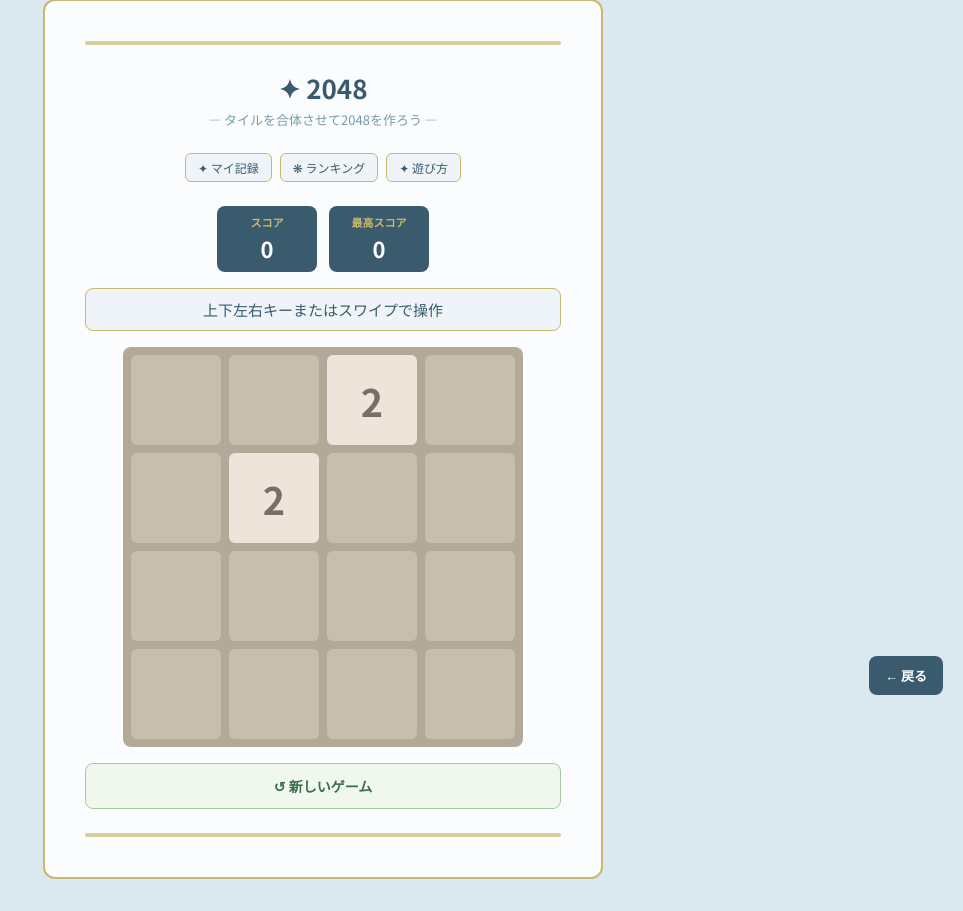
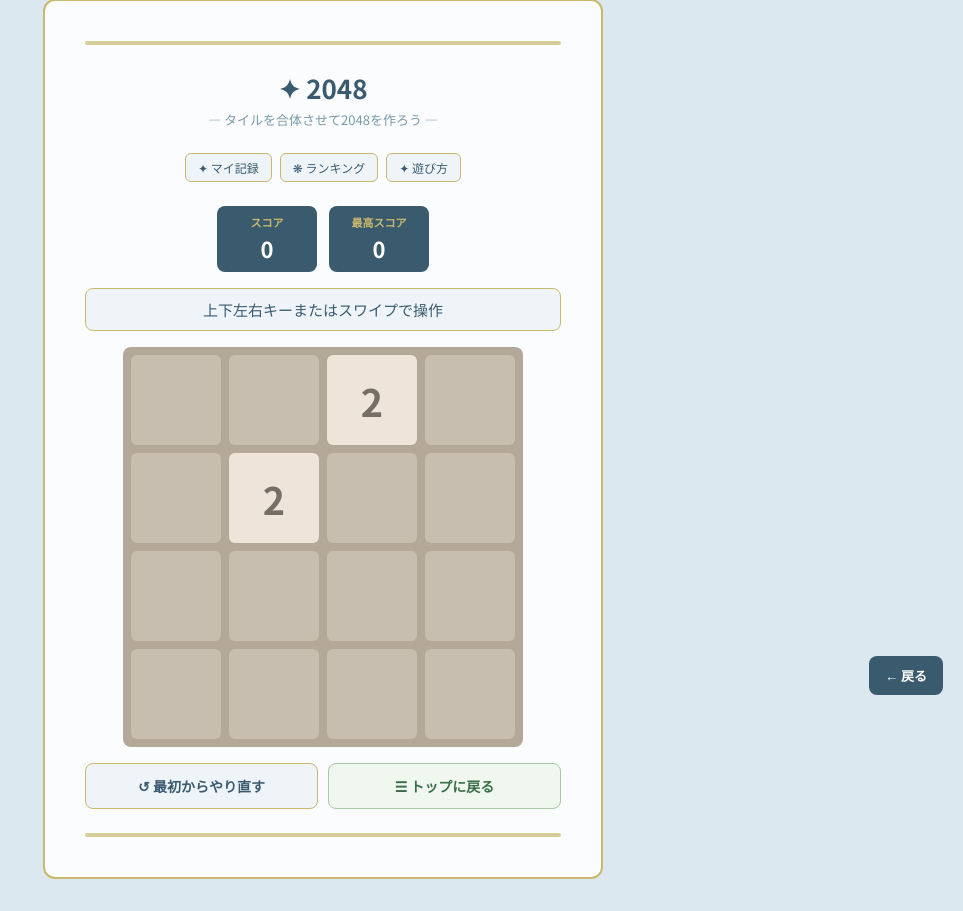
Before and after one commit to himari0301/game-center, a Flask app: page /2048 in a window 1280 px wide. Shown: the part 85-996 px from the top of the page, without its empty margins (317-1280 px from the left). Run offline with Flask 3, Linux system fonts and the light colour scheme.

Commit message:
fix game2024 game reset

```diff
--- a/templates/game2048.html
+++ b/templates/game2048.html
@@ -15,11 +15,11 @@
         {% else %}
             ✦ 2048
         {% endif %}
-        <a href="/" class="top-bar-home">♟ トップ</a>
+        <a href="/" class="top-bar-home" onclick="confirmLeave(event, '/')">♟ トップ</a>
     </span>
     <div class="top-bar-right">
         {% if current_user.is_authenticated %}
-            <a href="/logout" class="top-bar-link">← ログアウト</a>
+            <a href="/logout" class="top-bar-link" onclick="confirmLeave(event, '/logout')">← ログアウト</a>
         {% else %}
             <a href="/login" class="top-bar-link">✦ ログイン</a>
             <a href="/register" class="top-bar-link">✧ 新規登録</a>
@@ -33,9 +33,9 @@
     <p class="subtitle">— タイルを合体させて2048を作ろう —</p>
 
     <div class="nav-links">
-        <a href="/my_records?from=2048" class="nav-link">✦ マイ記録</a>
-        <a href="/ranking?game=2048&from=2048" class="nav-link">❋ ランキング</a>
-        <a href="/2048/howto" class="nav-link">✦ 遊び方</a>
+        <a href="/my_records?from=2048" class="nav-link" onclick="confirmLeave(event, '/my_records?from=2048')">✦ マイ記録</a>
+        <a href="/ranking?game=2048&from=2048" class="nav-link" onclick="confirmLeave(event, '/ranking?game=2048&from=2048')">❋ ランキング</a>
+        <a href="/2048/howto" class="nav-link" onclick="confirmLeave(event, '/2048/howto')">✦ 遊び方</a>
     </div>
 
     <div class="game2048-header">
@@ -55,13 +55,14 @@
     <div class="game2048-board" id="board"></div>
 
     <div class="btn-group" style="margin-top:1rem;">
-        <button class="btn btn-easy" onclick="newGame()">↺ 新しいゲーム</button>
+        <button class="btn btn-normal" onclick="restartGame()">↺ 最初からやり直す</button>
+        <button class="btn btn-easy" onclick="confirmLeaveTop(event)">☰ トップに戻る</button>
     </div>
 
     <div class="gold-bar" style="margin-top:1.5rem; margin-bottom:0;"></div>
 </div>
 
-<button onclick="window.location.href='/'" class="back-to-top">← 戻る</button>
+<button onclick="handleBack(event)" class="back-to-top">← 戻る</button>
 
 <script>
     const GRID = 4;
@@ -72,6 +73,7 @@
     let gameCleared = false;
     let gameOver = false;
     let isAnimating = false;
+    let gameInProgress = false;
     const isLoggedIn = {{ 'true' if current_user.is_authenticated else 'false' }};
 
     const COLORS = {
@@ -89,6 +91,61 @@
         2048: { bg: "#edc22e", color: "#f9f6f2" },
     };
 
+    // ===== ダイアログ =====
+    function showDialog(message, onOk, okLabel = "中断する") {
+        const existing = document.getElementById("custom-dialog");
+        if (existing) existing.remove();
+        const overlay = document.createElement("div");
+        overlay.className = "dialog-overlay";
+        overlay.id = "custom-dialog";
+        overlay.innerHTML = `
+            <div class="dialog-box">
+                <p class="dialog-title">⚠ ゲームを中断しますか？</p>
+                <p class="dialog-message">${message}</p>
+                <div class="dialog-buttons">
+                    <button class="dialog-btn-cancel" onclick="closeDialog()">キャンセル</button>
+                    <button class="dialog-btn-ok" id="dialog-ok-btn">${okLabel}</button>
+                </div>
+            </div>
+        `;
+        document.body.appendChild(overlay);
+        document.getElementById("dialog-ok-btn").onclick = () => { closeDialog(); onOk(); };
+    }
+
+    function closeDialog() {
+        const d = document.getElementById("custom-dialog");
+        if (d) d.remove();
+    }
+
+    function confirmLeave(event, url) {
+        if (!gameInProgress) {
+            window.location.href = url;
+            return;
+        }
+        event.preventDefault();
+        showDialog(
+            "ゲームを中断してページを移動しますか？",
+            () => { window.location.href = url; }
+        );
+    }
+
+    function confirmLeaveTop(event) {
+        confirmLeave(event, "/");
+    }
+
+    function handleBack(event) {
+        if (gameInProgress) {
+            event.preventDefault();
+            showDialog(
+                "ゲームを中断してトップに戻りますか？",
+                () => { window.location.href = "/"; }
+            );
+        } else {
+            window.location.href = "/";
+        }
+    }
+
+    // ===== ゲーム制御 =====
     function getTileSize() {
         const boardEl = document.getElementById("board");
         const w = boardEl.offsetWidth - GAP * 2;
@@ -100,6 +157,7 @@
         score = 0;
         gameCleared = false;
         gameOver = false;
+        gameInProgress = true;
         document.getElementById("score").textContent = "0";
         document.getElementById("clear-msg").style.display = "none";
         document.getElementById("status").style.display = "block";
@@ -108,6 +166,18 @@
         addRandom();
         render();
         updateBest();
+    }
+
+    function restartGame() {
+        if (gameInProgress) {
+            showDialog(
+                "最初からやり直しますか？<br>現在のスコアは失われます。",
+                () => { newGame(); },
+                "やり直す"
+            );
+        } else {
+            newGame();
+        }
     }
 
     function addRandom() {
@@ -158,7 +228,6 @@
 
                 const isMerged = mergedCells.some(([mr, mc]) => mr === r && mc === c);
                 const isNew = newCells.some(([nr, nc]) => nr === r && nc === c);
-
                 if (isMerged) tile.classList.add("tile-merged");
                 else if (isNew) tile.classList.add("tile-new");
 
@@ -166,7 +235,6 @@
             }
         }
 
-        // ボードの高さを設定
         const h = GAP * 2 + GRID * tileSize + GAP * (GRID - 1);
         boardEl.style.height = h + "px";
     }
@@ -228,7 +296,6 @@
         const newCells = [];
         setTimeout(() => {
             addRandom();
-            // 新しく追加されたセルを検出
             for (let r = 0; r < GRID; r++)
                 for (let c = 0; c < GRID; c++)
                     if (board[r][c] !== 0 &&
@@ -244,12 +311,14 @@
                     for (let c = 0; c < GRID; c++)
                         if (board[r][c] === 2048) {
                             gameCleared = true;
+                            gameInProgress = false;
                             showResult(true);
                             return;
                         }
             }
             if (checkGameOver()) {
                 gameOver = true;
+                gameInProgress = false;
                 showResult(false);
             }
         }, 120);
@@ -314,9 +383,7 @@
     }, { passive: false });
 
     // 起動
-    window.addEventListener("load", () => {
-        newGame();
-    });
+    window.addEventListener("load", () => { newGame(); });
 </script>
 </body>
 </html>
```
